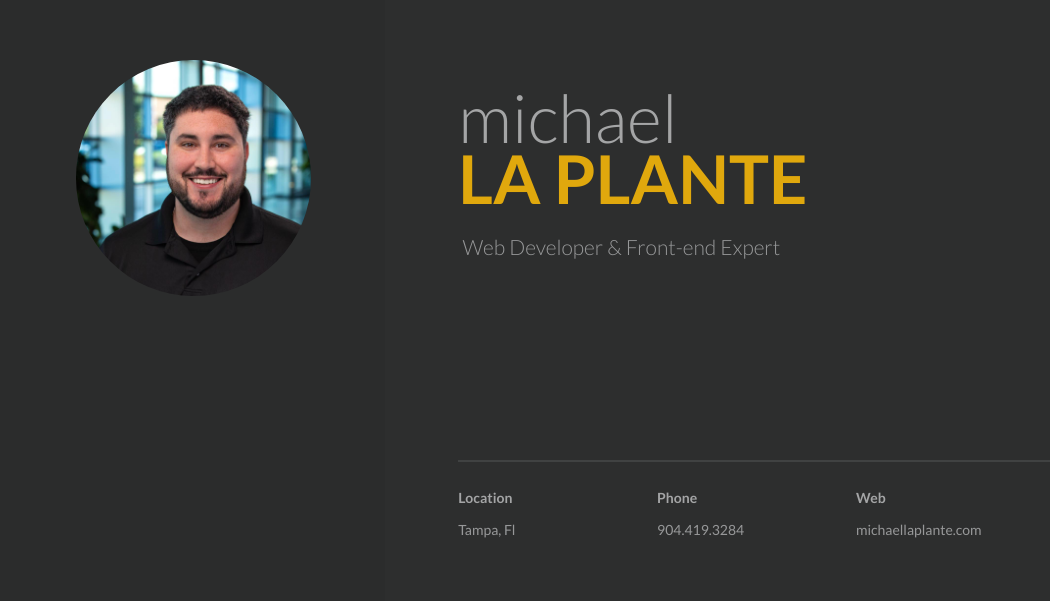
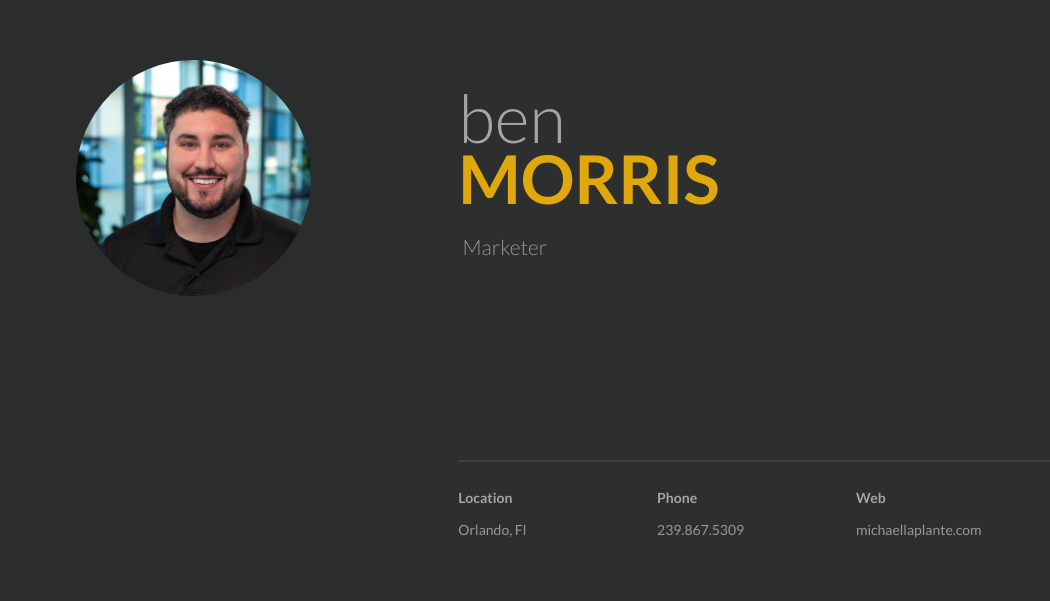
Before and after one commit to SirJamin3/HOF11BuildAWebsite, a plain HTML site: page index.html in a window 1280 px wide. Shown: the part 196-797 px from the top of the page, 0-1050 px from the left. Drawn offline with Linux system fonts and the light colour scheme.

Commit message:
updated personal info

```diff
--- a/index.html
+++ b/index.html
@@ -4,7 +4,7 @@
 
     <head>
 
-        <title>Build a website at HOF 11</title>
+        <title>Ben Morris's Resumé</title>
 
         <meta name="description" content="">
 
@@ -93,16 +93,16 @@
                                                 <h1 class="c-brand__title  t-title">
                                                     <span class="c-brand__sizer">
                                                         <span class="a-header  c-brand__first-word  t-title__first-word">
-                                                            Michael
+                                                            Ben
                                                         </span>
                                                         <span class="a-header  c-brand__second-word  t-title__second-word">
-                                                            La Plante
+                                                            Morris
                                                         </span>
                                                     </span>
                                                 </h1>
                                                 <h2 class="a-header  c-brand__sub-title  t-sub-title">
                                                     <span class="c-brand__sizer">
-                                                        Web Developer &amp; Front-end Expert
+                                                        Marketer
                                                     </span>
                                                 </h2>
                                             </div><!-- /c-brand -->
@@ -111,7 +111,7 @@
 
                                         <ul class="c-header__social-buttons  c-social-buttons">
                                             <li class="a-header">
-                                                <a href="https://www.facebook.com/laplantedev/" target="_blank" class="c-social-button  t-social-button">
+                                                <a href="Facebook" target="_blank" class="c-social-button  t-social-button">
                                                     <i class="fab  fa-lg  fa-facebook-f"></i>
                                                 </a>
                                             </li>
@@ -121,7 +121,7 @@
                                                 </a>
                                             </li> -->
                                             <li class="a-header">
-                                                <a href="https://twitter.com/laplantewebdev" target="_blank" class="c-social-button  t-social-button">
+                                                <a href="Twitter" target="_blank" class="c-social-button  t-social-button">
                                                     <i class="fab  fa-lg  fa-twitter"></i>
                                                 </a>
                                             </li>
@@ -140,7 +140,7 @@
                                                     <div class="o-content__body">
                                                         <h4>Location</h4>
                                                         <address>
-                                                            Tampa, Fl
+                                                            Orlando, Fl
                                                         </address>
                                                     </div>
                                                 </div><!-- /o-content -->
@@ -151,7 +151,7 @@
                                                     <div class="o-content__body">
                                                         <h4>Phone</h4>
                                                         <p>
-                                                            904.419.3284
+                                                            239.867.5309
                                                         </p>
                                                     </div>
                                                 </div><!-- /o-content -->
```
